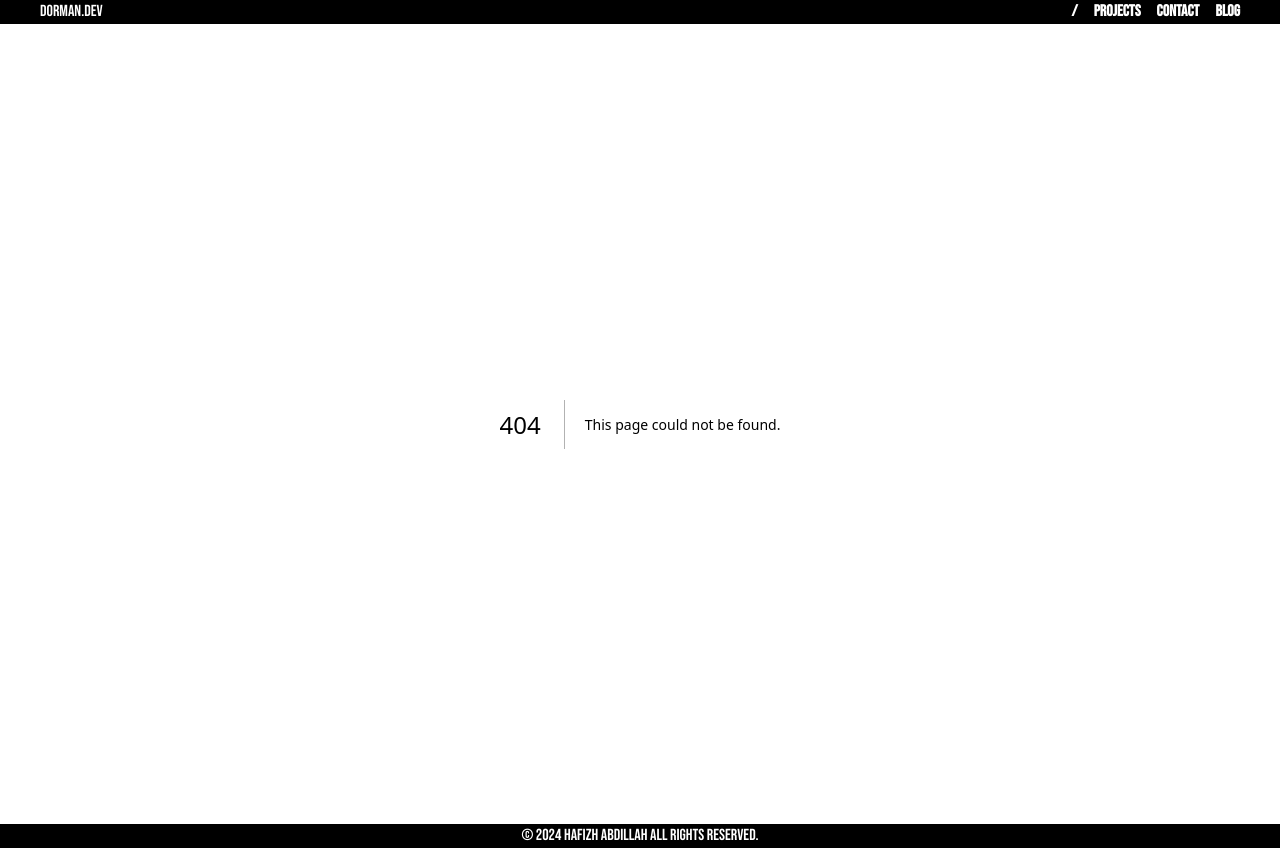
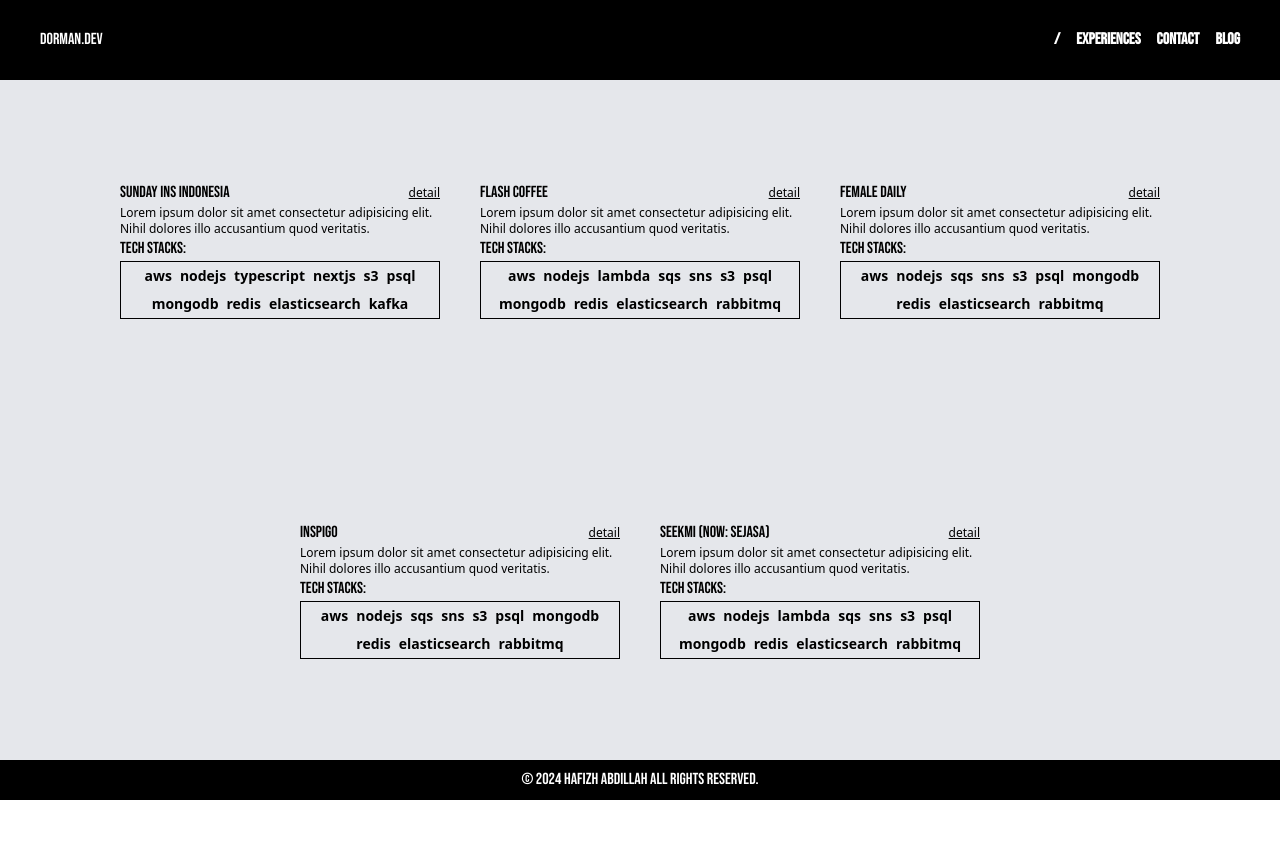
Before and after one commit to dorman99/dorman-project, a Next.js app: page /experiences in a window 1280 px wide. Before the commit this address had no page. After the commit the page ends 800 px from the top, so only its background shows below. Built offline with nearby package versions, Linux system fonts and the light colour scheme.

Commit message:
feat: update fallback 404 page

```diff
--- a/src/components/header/index.tsx
+++ b/src/components/header/index.tsx
@@ -11,8 +11,8 @@
     path: "/",
   },
   {
-    title: "projects",
-    path: "projects",
+    title: "experiences",
+    path: "experiences",
   },
   {
     title: "Contact",
@@ -20,7 +20,7 @@
   },
   {
     title: "Blog",
-    path: "/",
+    path: "/blog",
   },
 ];
 
--- /dev/null
+++ b/src/pages/404.tsx
@@ -0,0 +1,11 @@
+export default function Custom404() {
+  return (
+    <div className="bg-gray-200 min-h-full flex">
+      <div className="flex-1 items-center flex justify-center">
+        <h1 className="font-bebas text-center mobile-only:text-md">
+          This one still under <span className="underline">development</span>{" "}
+        </h1>
+      </div>
+    </div>
+  );
+}
--- a/src/pages/projects/index.tsx
+++ b/src/pages/experiences/index.tsx
@@ -4,7 +4,7 @@
 import ProjectCard from "@/components/project-card";
 import { useState } from "react";
 
-function ProjectsPage() {
+function ExperiencesPage() {
   const [companyHistories, setCompanyHistories] = useState(COMPANY_HISTORIES);
   const renderProjects = (projects: Array<Projects>) => {
     return (
@@ -78,4 +78,4 @@
   );
 }
 
-export default ProjectsPage;
+export default ExperiencesPage;
--- a/src/pages/index.tsx
+++ b/src/pages/index.tsx
@@ -6,7 +6,7 @@
   return (
     <div className="min-h-full flex justify-center bg-gray-100">
       <div className="flex items-center flex-col justify-center">
-        <h1 className="font-bebas">Welcome to the Dorman Tech!</h1>
+        <h1 className="font-bebas mobile-only:text-md">Welcome to the Dorman Tech!</h1>
         <div className="w-80 h-80 flex justify-center">
           <p className="bg-black font-sans text-gray-300 pt-10 px-2">
             Lorem ipsum dolor, sit amet consectetur adipisicing elit. Velit
```
